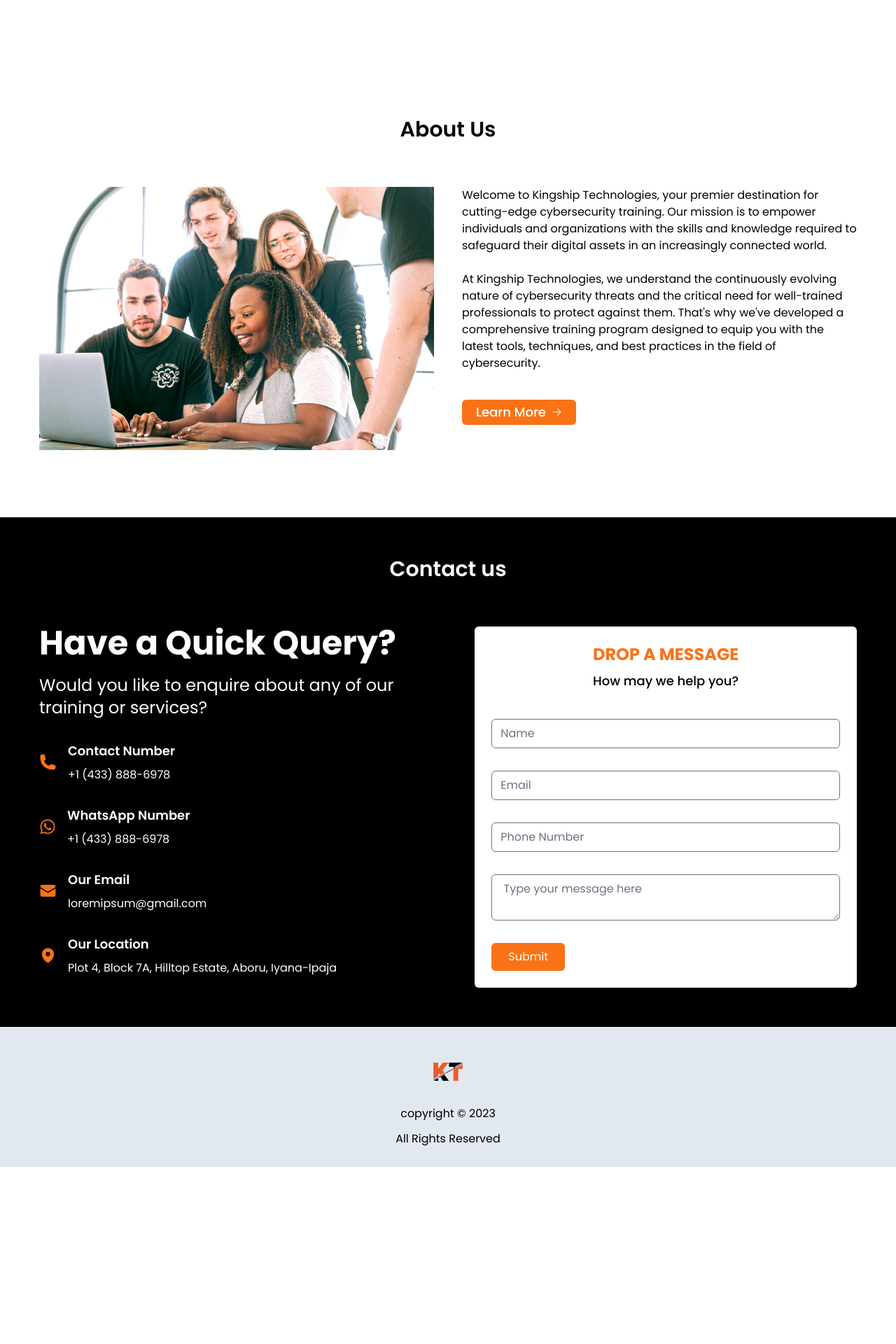
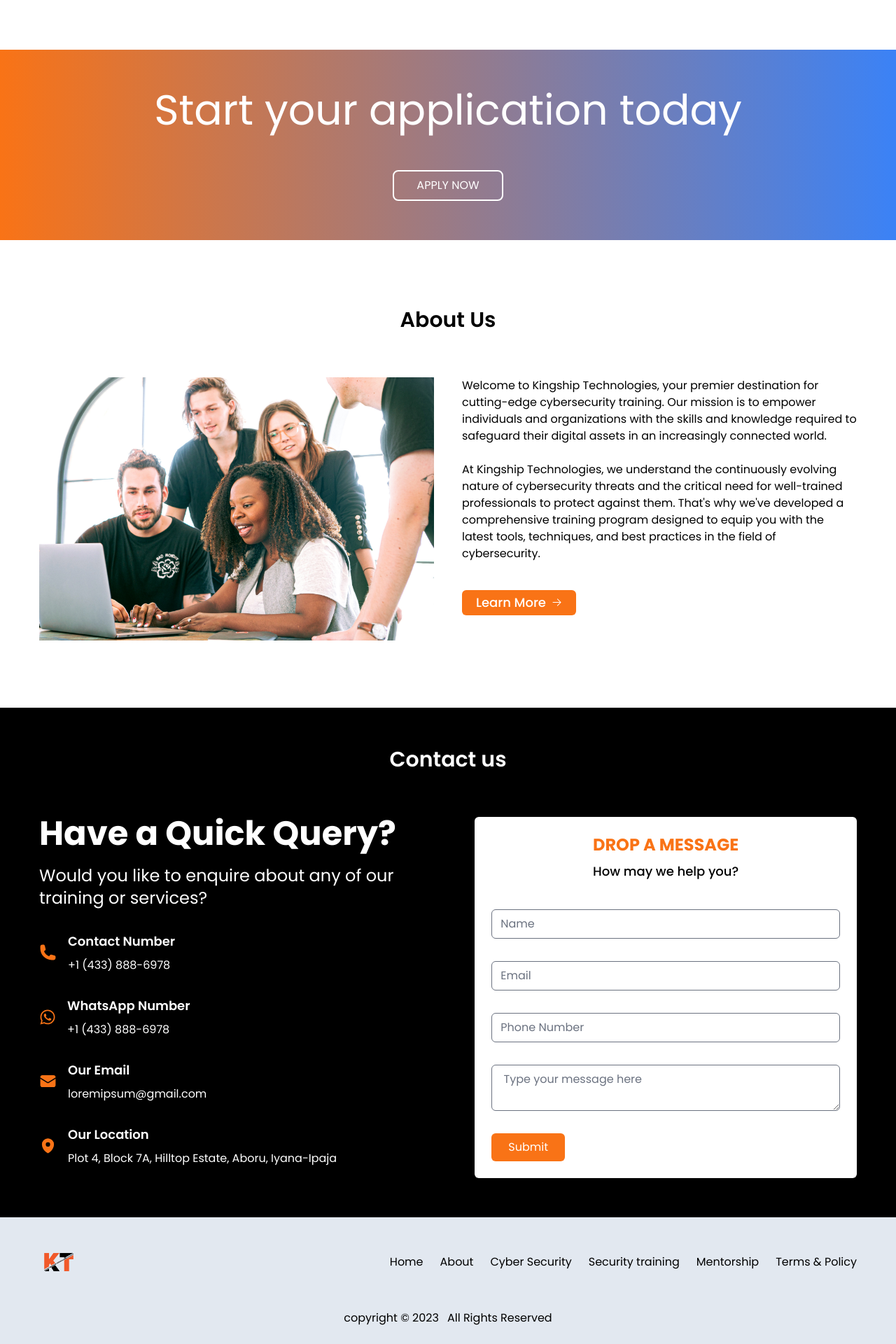
Before and after one commit to pauldevcodes/e-learning-platform-new, a React (Vite) app: page / in a window 1280 px wide. Shown: the part 4340-6260 px from the top of the page at 70% size. Before the commit the page ends 6007 px from the top, so only its background shows below. Built offline with nearby package versions, Linux system fonts and the light colour scheme.

Commit message:
more changes

```diff
--- a/src/components/Footer.jsx
+++ b/src/components/Footer.jsx
@@ -11,11 +11,57 @@
     const currentYear = new Date().getFullYear();
 
     return (
-        <footer className={`${styles.paddingX} bg-slate-200 py-7 flex flex-col items-center gap-y-3`}>
-            <Link>
+        <footer className={`${styles.paddingX} bg-slate-200 py-7 flex flex-col items-center gap-y-8`}>
+            <div className=' flex flex-col items-center gap-y-8 md:w-full md:flex-row md:items-start md:justify-between lg:items-center'>
+                <Link className=''>
                     <img src={logo} alt="logo" className=' w-14' />
                 </Link>
 
+                <nav className=' flex flex-col items-center gap-y-5 md:items-start lg:flex-row lg:gap-x-6'>
+                    <Link
+                        className=" hover:border-b-2 hover:border-b-orange-500"
+                    >
+                        Home
+                    </Link>
+
+                    <Link
+                        to="about"
+                        className=" hover:border-b-2 hover:border-b-orange-500"
+                    >
+                        About
+                    </Link>
+
+                    <Link
+                        to="cybersecurity"
+                        className=" hover:border-b-2 hover:border-b-orange-500"
+                    >
+                        Cyber Security
+                    </Link>
+
+                    <Link
+                        to="security-training"
+                        className=" hover:border-b-2 hover:border-b-orange-500"
+                    >
+                        Security training
+                    </Link>
+
+                    <Link
+                        to="mentorship"
+                        className=" hover:border-b-2 hover:border-b-orange-500"
+                    >
+                        Mentorship
+                    </Link>
+
+                    <Link
+                        to="policies"
+                        className=" hover:border-b-2 hover:border-b-orange-500"
+                    >
+                        Terms & Policy
+                    </Link>
+                </nav>
+            </div>
+
+            <div className='flex flex-col items-center gap-y-4 md:flex-row md:gap-x-3'>
                 <p>
                     copyright &copy; {currentYear}
                 </p>
@@ -23,6 +69,7 @@
                 <p>
                     All Rights Reserved
                 </p>
+            </div>
         </footer>
     );
 }
--- a/src/components/Header.jsx
+++ b/src/components/Header.jsx
@@ -119,7 +119,7 @@
                         <motion.button
                             whileHover={{ translateX: -15 }}
                             transition={{ ease: "easeInOut", duration: .5 }}
-                            className=' border-2 bg-orange-500 border-orange-500 rounded px-4 py-1 hover:shadow-md'
+                            className=' border-2 bg-orange-500 border-orange-500 rounded px-4 py-1 duration-300 ease-in-out hover:bg-black hover:border-black hover:shadow-md'
                         >
                             <Link
                                 to="register"
--- a/src/page features/home/About.jsx
+++ b/src/page features/home/About.jsx
@@ -23,7 +23,7 @@
                         </p>
                         <Link
                             to="about"
-                            className=" bg-orange-500 px-5 py-1 rounded-md w-fit text-white flex items-center gap-x-2 font-medium lg:text-lg"
+                            className=" bg-orange-500 px-5 py-1 rounded-md w-fit text-white flex items-center gap-x-2 font-medium duration-300 ease-in-out hover:bg-black lg:text-lg"
                         >
                             Learn More
                             <span>
--- /dev/null
+++ b/src/page features/home/Apply.jsx
@@ -0,0 +1,23 @@
+import { Link } from "react-router-dom";
+import { styles } from "../../utils/styles";
+
+const Apply = () => {
+    return (
+        <>
+            <div className={`${styles.paddingX} py-7 md:py-14 bg-gradient-to-r from-orange-500 to-blue-500 flex flex-col items-center gap-y-5 md:gap-y-14`}>
+                <h3 className=" text-white text-3xl text-center md:text-4xl xl:text-6xl">
+                    Start your application today
+                </h3>
+                <Link
+                    to="register"
+                >
+                    <button className=" bg-transparent border-2 border-white py-2 px-8 rounded-lg uppercase text-white">
+                        apply now
+                    </button>
+                </Link>
+            </div>
+        </>
+    );
+}
+
+export default Apply;
--- a/src/page features/home/CourseHighlight.jsx
+++ b/src/page features/home/CourseHighlight.jsx
@@ -69,7 +69,7 @@
                                         to={courses.url}
                                     >
                                         <button
-                                            className=" bg-orange-500 px-5 py-1 rounded-md text-white flex items-center gap-x-2 font-medium lg:text-lg"
+                                            className=" bg-orange-500 px-5 py-1 rounded-md text-white flex items-center gap-x-2 font-medium duration-300 ease-in-out hover:bg-black lg:text-lg"
                                         >
                                             More
                                             <span>
--- a/src/page features/home/Mentorship.jsx
+++ b/src/page features/home/Mentorship.jsx
@@ -27,7 +27,7 @@
 
                     <Link
                         to="mentorship"
-                        className="bg-orange-500 px-5 py-1 rounded-md text-white flex items-center gap-x-2"
+                        className="bg-orange-500 px-5 py-1 rounded-md text-white flex items-center gap-x-2 duration-300 ease-in-out hover:bg-black"
                     >
                         More
                         <span>
--- a/src/pages/Home.jsx
+++ b/src/pages/Home.jsx
@@ -8,6 +8,7 @@
 import Mentorship from "../page features/home/Mentorship";
 import About from "../page features/home/About";
 import Contact from "../page features/home/Contact";
+import Apply from "../page features/home/Apply";
 
 const Home = () => {
 
@@ -19,6 +20,7 @@
             <Benefits />
             <Kingship />
             <Testimonials />
+            <Apply />
             <About />
             <Contact />
         </>
```
Lines whose indentation alone changed are shown as unchanged.
